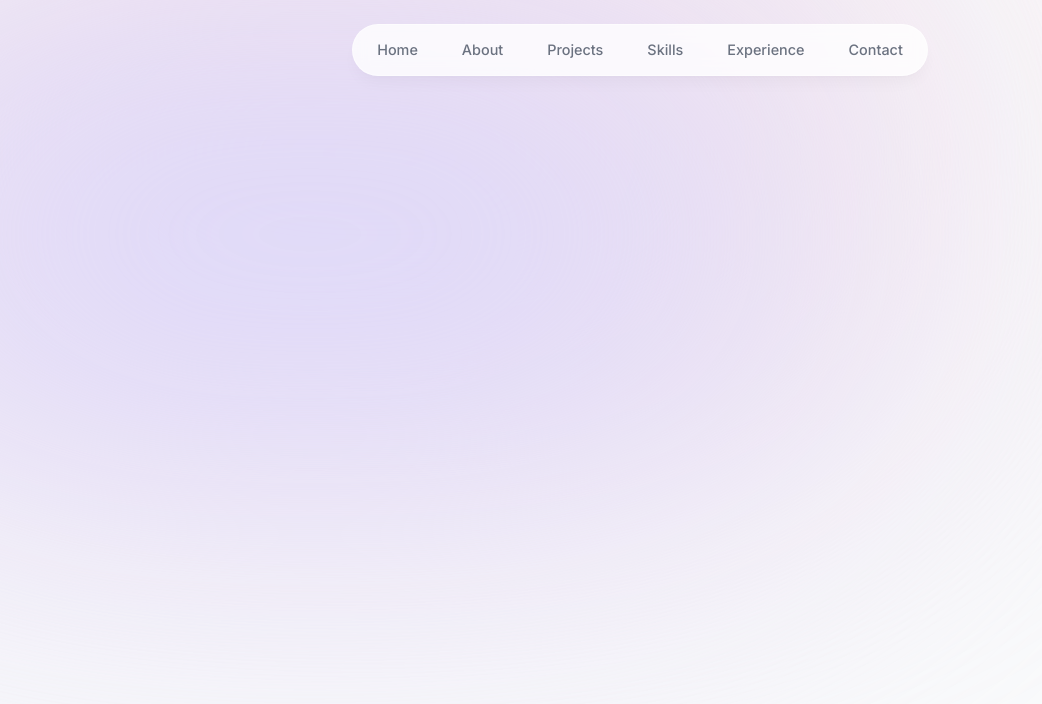
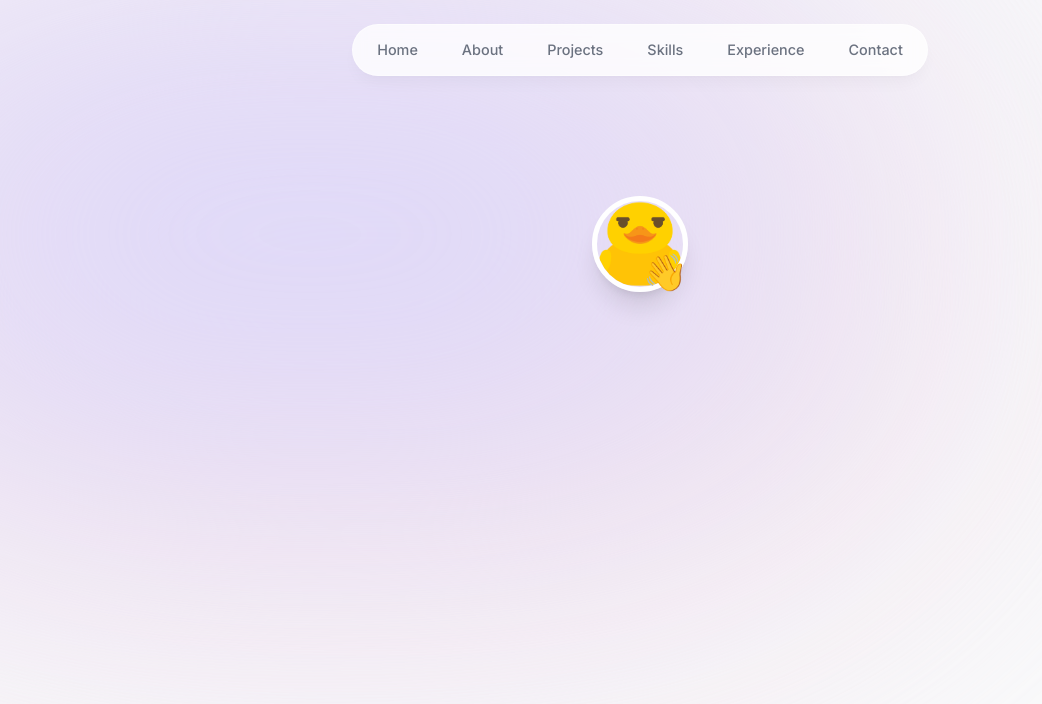
Before and after one commit to PeiYee88/Sacheyy, a Next.js app: page / in a window 1280 px wide. Shown: the top 704 px of the page, without its empty margins (0-1042 px from the left). Built offline with nearby package versions, Linux system fonts and the light colour scheme.

Commit message:
Add profile pic

```diff
--- a/app/layout.tsx
+++ b/app/layout.tsx
@@ -16,10 +16,11 @@
 }) {
   return (
     <html lang="en">
-      <body className={`${inter.className} bg-gray-50 text-gray-950 relative h-[5000px]`}>
+      <body className={`${inter.className} bg-gray-50 text-gray-950 relative h-[5000px] pt-16 sm:pt-36`}>
         <div className="bg-[#fbe2e3] relative top-[-6rem] -z-10 right-[11rem] h-[31.25rem] w-[31.25rem] rounded-full blur-[10rem] sm:w-[68.75rem]"></div>
         <div className="bg-[#dbd7fb] absolute top-[-1rem] -z-10 left-[-35rem] h-[31.25rem] w-[50rem] rounded-full blur-[10rem] sm:w-[68.75rem] md:left-[-33rem] lg:left-[-28rem] xl:left-[-15rem] 2xl:left-[-5rem]"></div>
         <Header/>
+
         {children}</body>
     </html>
   )
--- a/app/page.tsx
+++ b/app/page.tsx
@@ -1,5 +1,9 @@
+import Intro from "@/components/intro";
+
 export default function Home() {
-  return
+  return (
     <main className="">
-    </main>;
+      <Intro/>
+    </main>
+    );
 }
--- /dev/null
+++ b/components/intro.tsx
@@ -0,0 +1,45 @@
+"use client";
+
+import React from 'react';
+import Image from 'next/image';
+import { motion } from "framer-motion";
+
+export default function Intro() {
+  return (
+    <section className='mt-[-28rem]'>
+      <div className="flex items-center justify-center">
+        <div className="relative">
+            <motion.div
+            initial= {{ opacity:0, scale:0 }}
+            animate= {{ opacity:1, scale:1 }}
+            transition={{
+                type: "tween",
+                duration: 0.2
+            }}>
+            <Image
+            src="/my_potrait.png"
+            alt="My portrait"
+            width="192"
+            height="192"
+            quality={95}
+            priority={true}
+            className='h-24 w-24 rounded-full object-cover shadow-xl border-[0.35rem] border-white'
+          />
+            </motion.div>
+
+          <motion.span className="absolute bottom-0 right-0 text-4xl"
+          initial= {{ opacity: 0, scale: 0}}
+          animate={{ opacity: 1, scale: 1}}
+          transition={{
+            type: "spring",
+            stiffness: 125,
+            delay: 0.1,
+            duration: 0.7
+          }}>
+            👋
+          </motion.span>
+        </div>
+      </div>
+    </section>
+  );
+}
```
Also changed, not shown: public/my_potrait.png (added).
